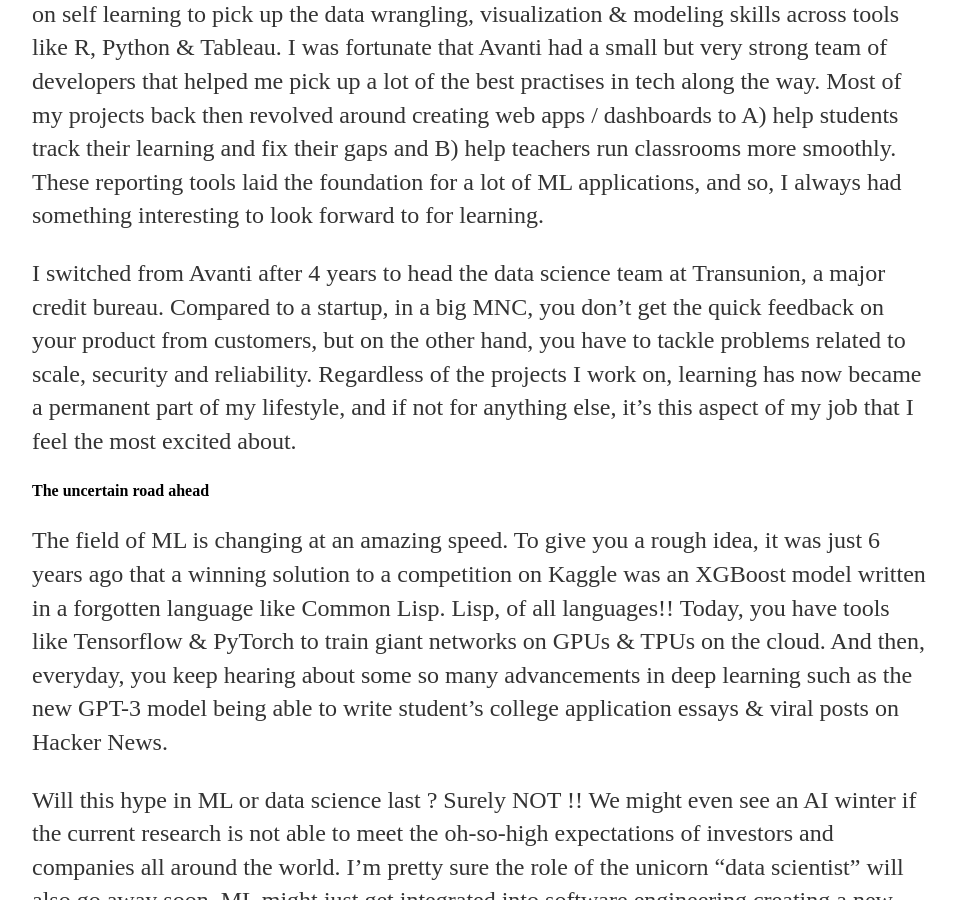
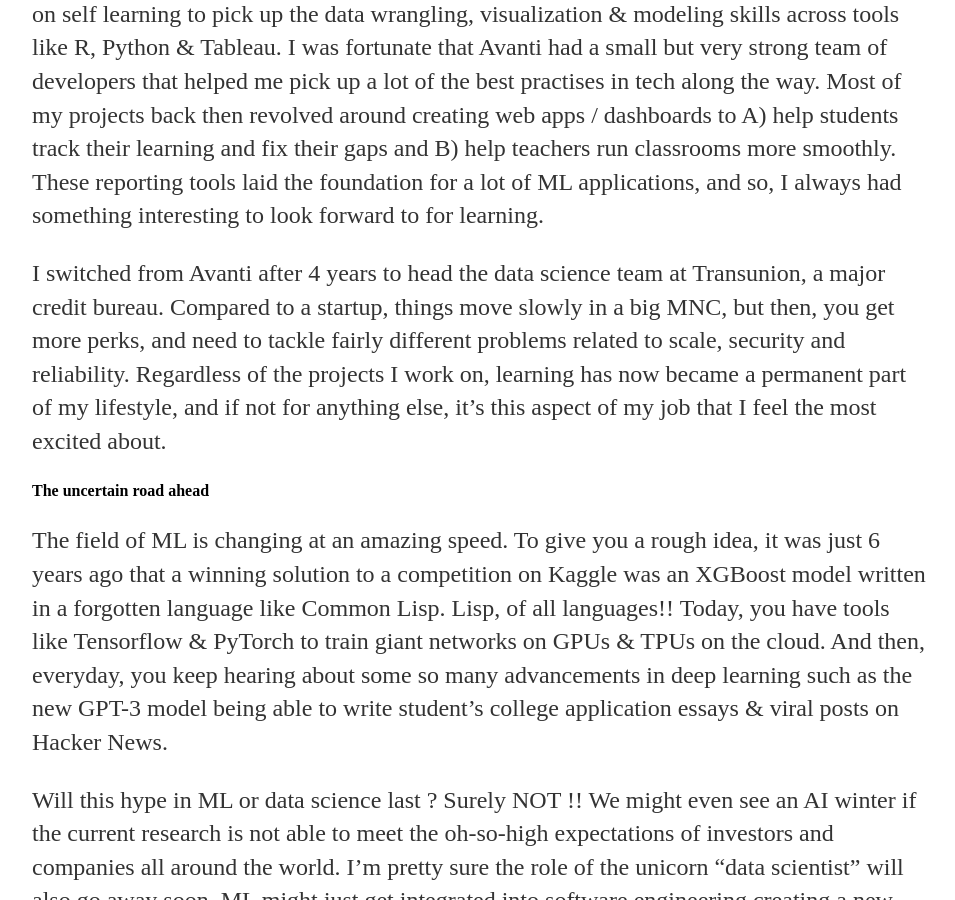
Before and after one commit to pritesh-shrivastava/pritesh-shrivastava.github.io, a Jekyll site: the page built from _posts/2020-09-07-how-I-ended-up-in-data-science.md, in a window 1280 px wide and 900 px high, scrolled down 1720 px. Shown: the whole window, without its empty margins (160-1115 px from the left). Built offline with Jekyll 4.4.1, drawn with Linux system fonts in a browser that asks for light colours; comment, search, counter and statistics services are not loaded.

Commit message:
[PS] Minro edit

```diff
--- a/_posts/2020-09-07-how-I-ended-up-in-data-science.md
+++ b/_posts/2020-09-07-how-I-ended-up-in-data-science.md
@@ -48,7 +48,7 @@
 
 I had strong Excel skills & a brief coding experience when I started but I had to mainly rely on self learning to pick up the data wrangling, visualization & modeling skills across tools like R, Python & Tableau. I was fortunate that Avanti had a small but very strong team of developers that helped me pick up a lot of the best practises in tech along the way. Most of my projects back then revolved around creating web apps / dashboards to A) help students track their learning and fix their gaps and B) help teachers run classrooms more smoothly. These reporting tools laid the foundation for a lot of ML applications, and so, I always had something interesting to look forward to for learning.
 
-I switched from Avanti after 4 years to head the data science team at Transunion, a major credit bureau. Compared to a startup, in a big MNC, you don't get the quick feedback on your product from customers, but on the other hand, you have to tackle problems related to scale, security and reliability. Regardless of the projects I work on, learning has now became a permanent part of my lifestyle, and if not for anything else, it's this aspect of my job that I feel the most excited about.
+I switched from Avanti after 4 years to head the data science team at Transunion, a major credit bureau. Compared to a startup, things move slowly in a big MNC, but then, you get more perks, and need to tackle fairly different problems related to scale, security and reliability. Regardless of the projects I work on, learning has now became a permanent part of my lifestyle, and if not for anything else, it's this aspect of my job that I feel the most excited about.
 
 
 #### The uncertain road ahead
```
